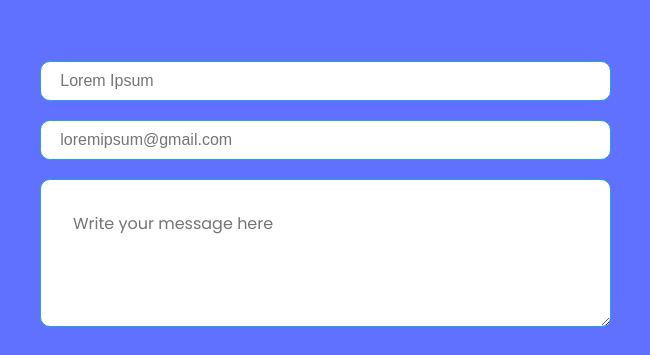
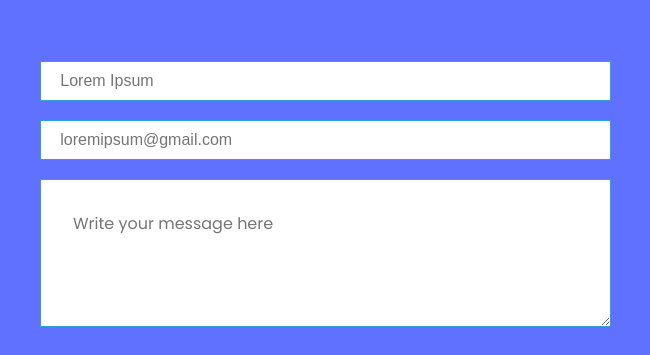
Before and after one commit to Katended/Mobile-First-Portfolio-Project, a website: page Index.html in a window 1280 px wide. Shown: the part 3831-4186 px from the top of the page, 321-971 px from the left. Drawn offline with Linux system fonts and the light colour scheme.

Commit message:
Fix remove rounded borders

```diff
--- a/style.css
+++ b/style.css
@@ -799,6 +799,14 @@ textarea {
     display: none;
   }
 
+  input[type=text],
+  input[type=email],
+  textarea {
+    -webkit-border-radius: 0;
+    -moz-border-radius: 0;
+    border-radius: 0;
+  }
+
   form {
     height: 50%;
     width: 50%;
```
